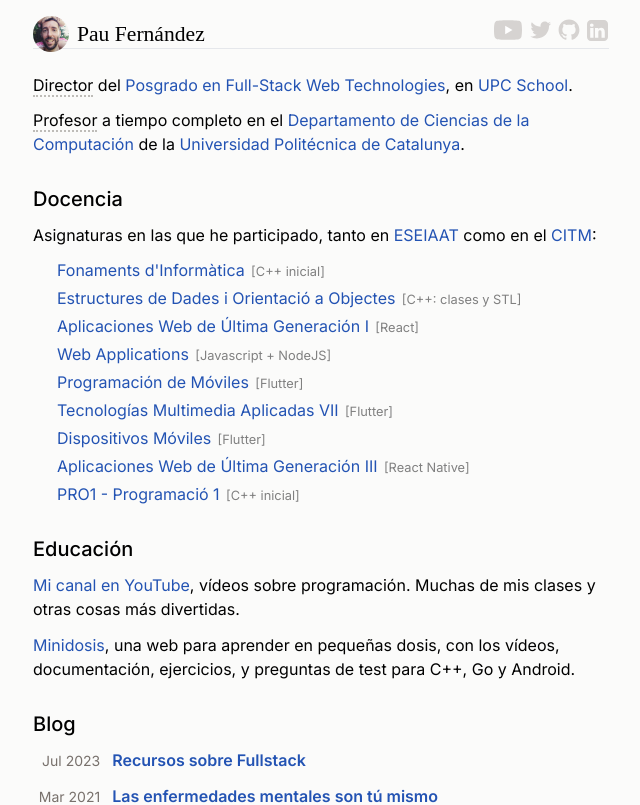
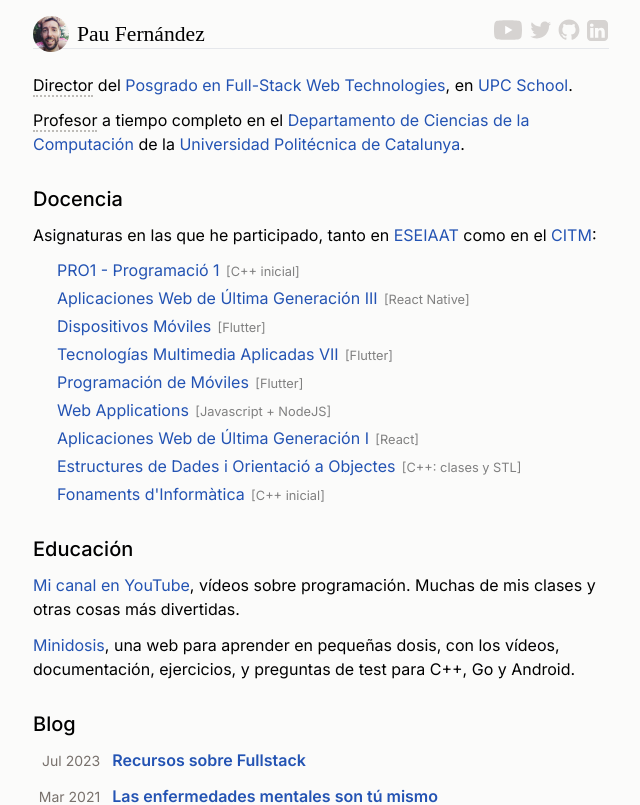
Before and after one commit to pauek/pauek.info, a Next.js app: page / in a window 1280 px wide. Shown: the top 805 px of the page, without its empty margins (319-959 px from the left). Built offline with nearby package versions, Linux system fonts and the light colour scheme; no server answers.

Commit message:
Sin reverse

```diff
--- a/components/home/Teaching.tsx
+++ b/components/home/Teaching.tsx
@@ -16,7 +16,7 @@ export const Teaching = () => {
           en el <a href="https://citm.upc.edu">CITM</a>:
         </p>
         <ul className="courses">
-          {(courses as Array<Course>).reverse().map((course) => (
+          {(courses as Array<Course>).map((course) => (
             <li key={course.href} className="course">
               <a href={course.href}>{course.title}</a>
               <span className="content">[{course.content}]</span>
```
